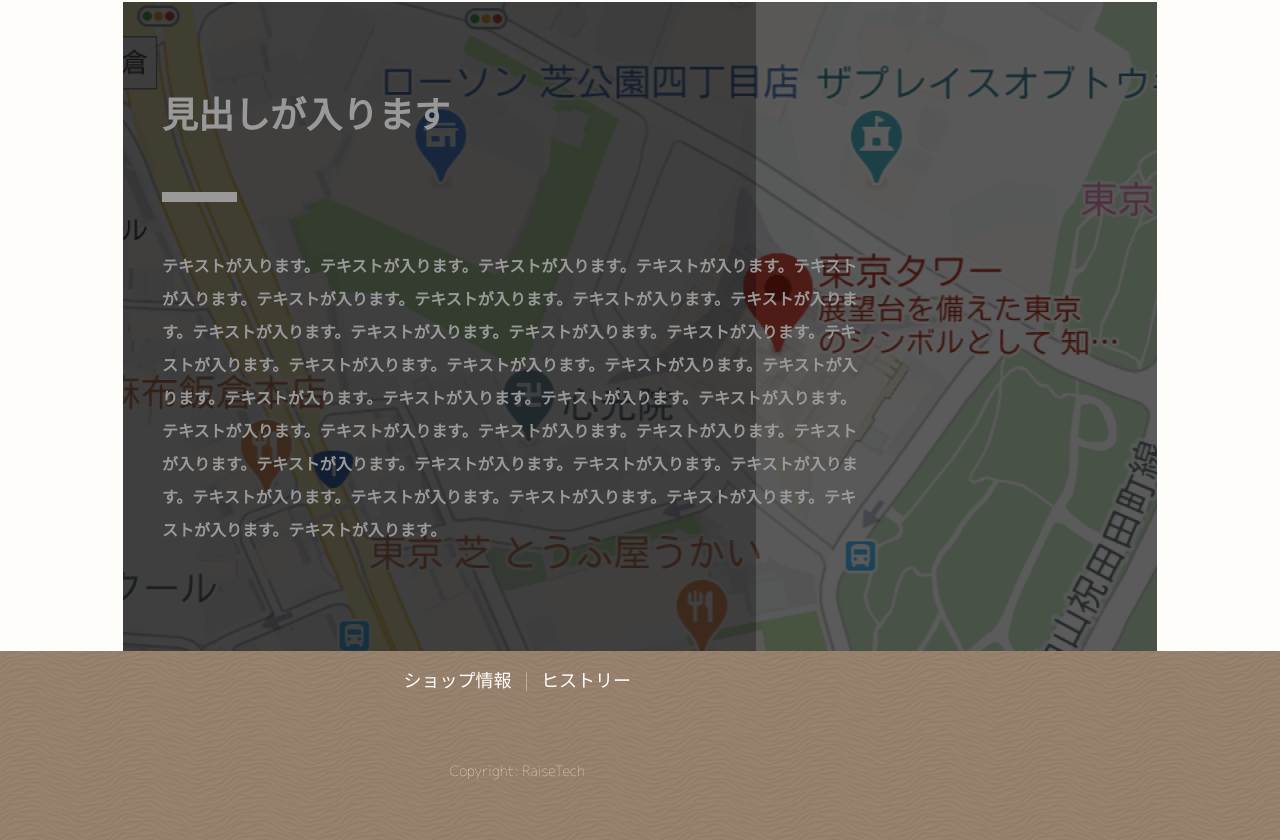
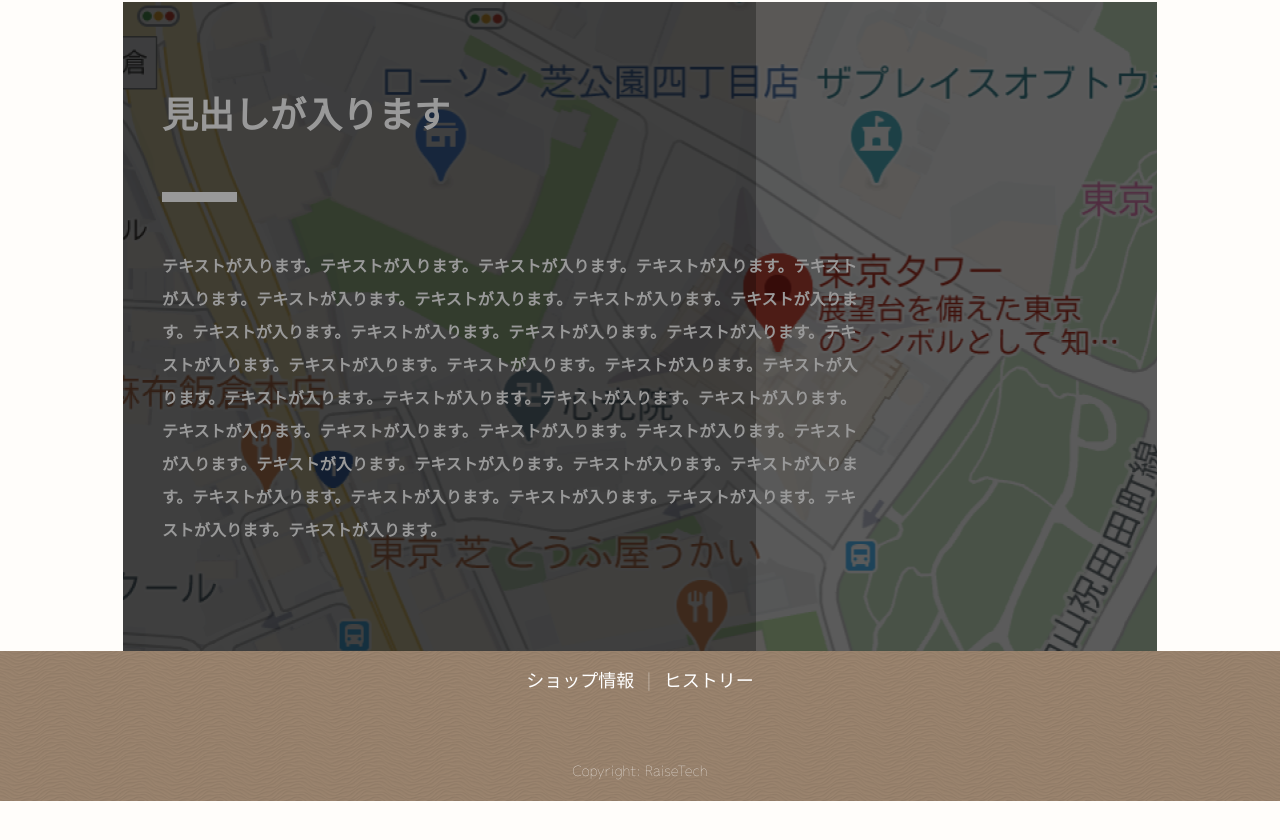
Before and after one commit to step07201985/BurgerGallery, a plain HTML site: page index.html in a window 1280 px wide. Shown: the part 2182-3022 px from the top of the page. After the commit the page ends 2983 px from the top, so only its background shows below. Drawn offline with nearby package versions, Linux system fonts and the light colour scheme; some packages are replaced by stand-ins of ours; files that its build step writes are made by us from their sources; files whose address does not match are found by name; a web font is replaced by a local one.

Commit message:
タブレット画面サイズのフッター部分の作成。

```diff
--- a/scss/Layout/_footer.scss
+++ b/scss/Layout/_footer.scss
@@ -40,11 +40,6 @@
     }
 
     @include mixin.breakpoint(pc) {
-        height: 217px;              // PCカンプ
-        position: sticky;
-        z-index: 999;              // zの値は調整
-        top: 0;
-        // 右常設サイドバー 368px を％で確保（背景は全幅、内容が潜り込まないように右余白を取る）
-        padding-right: pcw(368px);
+
     }
 }
--- a/scss/object/Project/_footer.scss
+++ b/scss/object/Project/_footer.scss
@@ -32,12 +32,6 @@
         }
 
         @include mixin.breakpoint(pc) {
-            left: pclw(86px);
-            top: 234px;
-            width: pclw(240px);
-            min-width: 240px;
-            height: 59px;
-            font-size: 40px;
-            line-height: 59px;
+
         }
 }
```
